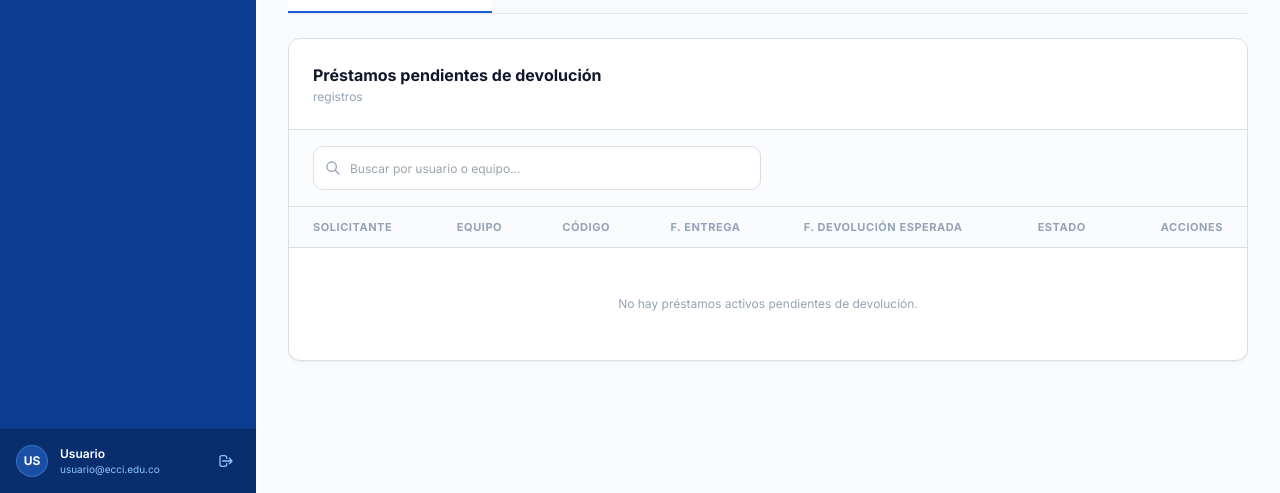
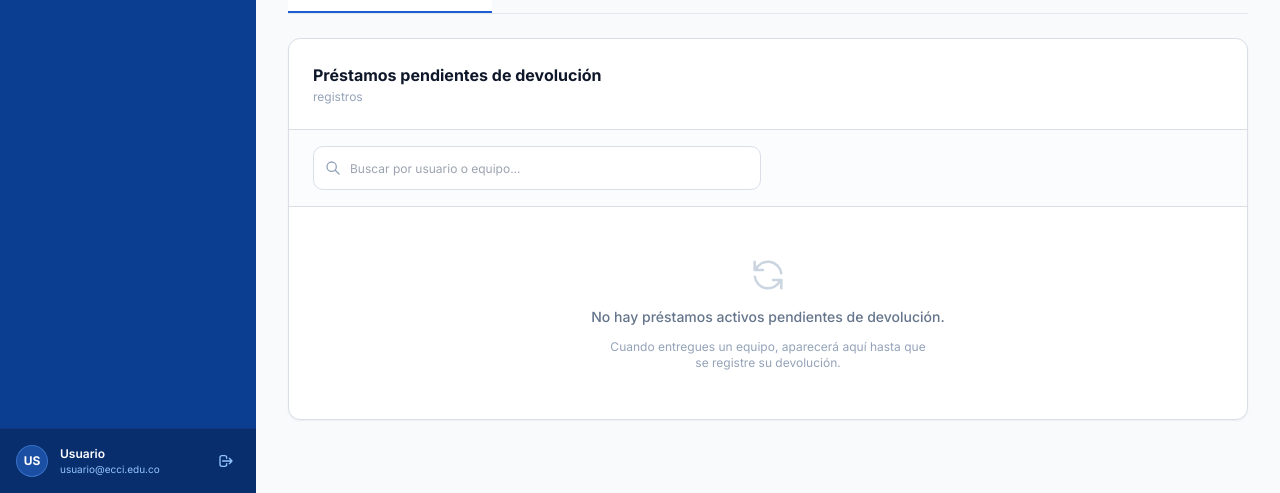
Before and after one commit to danielcleves/prestamos-equipos-ecci-frontend, a Laravel app: template resources/views/prestamos/devoluciones.blade.php in a window 1280 px wide. Shown: the part 307-800 px from the top of the page. Run offline with Laravel 12, Linux system fonts and the light colour scheme; the template is opened without the code that fills it, so the values that code supplies are empty; some libraries are stand-ins or nearby versions.

Commit message:
fix(ux): botones de alta, concordancia del catálogo y estados vacíos (H-13, H-17, H-22)
Causa (EVD-033):
- H-13: «Nuevo equipo» llevaba icono «+» y además el signo en el texto, y
  «Añadir tramo» era el tercer patrón de alta de la app (solo texto).
- H-17: el catálogo decía «1 equipos disponibles para solicitar».
- H-22: Mis préstamos, Devoluciones e Incidencias dejaban el encabezado de la
  tabla encima del estado vacío y el texto se cortaba en móvil; los vacíos de
  Devoluciones e Incidencias eran una sola línea gris, sin icono ni ayuda.

Cambio:
- Equipos: el botón queda como «Nuevo usuario» (icono + texto sin signo).
- Configuración: «Añadir tramo» usa el mismo patrón icono + texto sin signo.
- Catálogo: concordancia «1 equipo disponible» / «N equipos disponibles».
- Los cuatro listados ocultan el thead cuando no hay filas y reutilizan el
  vacío de Mis préstamos (icono, mensaje y ayuda), con el texto sin cortar en
  móvil. En Incidencias también se oculta la pista de «desliza la tabla»
  cuando no hay tabla que deslizar.

Pruebas: 243 pruebas / 897 aserciones en verde; Pint sin cambios. Se conservan
las frases de los vacíos que asertan DevolucionesTest, EntregasTest e
IncidenciasWebTest.

```diff
--- a/resources/views/configuracion/index.blade.php
+++ b/resources/views/configuracion/index.blade.php
@@ -138,8 +138,9 @@
                     <h3 class="text-xs font-bold text-slate-800 uppercase tracking-wider">Escala de mora (RN-04)</h3>
                     <p class="text-[11px] text-slate-400 mt-0.5">Días de retraso → días de sanción. Deja «hasta» vacío para el último tramo (sin tope).</p>
                 </div>
-                <button type="button" @click="agregarTramo()" class="h-9 px-3.5 bg-slate-100 hover:bg-[#0B3D91] hover:text-white text-slate-700 text-xs font-semibold rounded-[10px] transition shrink-0">
-                    + Añadir tramo
+                <button type="button" @click="agregarTramo()" class="h-9 px-3.5 bg-slate-100 hover:bg-[#0B3D91] hover:text-white text-slate-700 text-xs font-semibold rounded-[10px] transition shrink-0 inline-flex items-center gap-1.5">
+                    <svg class="w-3.5 h-3.5" fill="none" stroke="currentColor" viewBox="0 0 24 24"><path stroke-linecap="round" stroke-linejoin="round" stroke-width="2" d="M12 4v16m8-8H4"/></svg>
+                    <span>Añadir tramo</span>
                 </button>
             </div>
 
--- a/resources/views/equipos/catalogo.blade.php
+++ b/resources/views/equipos/catalogo.blade.php
@@ -50,7 +50,8 @@
             <svg class="w-4 h-4" fill="none" stroke="currentColor" viewBox="0 0 24 24"><path stroke-linecap="round" stroke-linejoin="round" stroke-width="2" d="M13 16h-1v-4h-1m1-4h.01M21 12a9 9 0 11-18 0 9 9 0 0118 0z"/></svg>
         </div>
         <div>
-            <span class="font-bold text-[#0B3D91]">{{ $metricas['disponibles'] ?? 0 }} equipos disponibles para solicitar.</span>
+            {{-- H-17: concordancia en singular y plural --}}
+            <span class="font-bold text-[#0B3D91]">{{ $metricas['disponibles'] ?? 0 }} {{ ($metricas['disponibles'] ?? 0) === 1 ? 'equipo disponible' : 'equipos disponibles' }} para solicitar.</span>
             <span class="text-slate-500"> Los equipos marcados como no disponibles pueden consultarse pero no pueden solicitarse.</span>
         </div>
     </div>
--- a/resources/views/equipos/index.blade.php
+++ b/resources/views/equipos/index.blade.php
@@ -110,7 +110,7 @@
             @if($esAdmin ?? false)
                 <a href="{{ route('equipos.create') }}" class="h-12 px-5 bg-[#0B3D91] hover:bg-[#1D5FD0] text-white text-xs font-semibold rounded-[10px] flex items-center gap-2 transition shadow-sm">
                     <svg class="w-4 h-4" fill="none" stroke="currentColor" viewBox="0 0 24 24"><path stroke-linecap="round" stroke-linejoin="round" stroke-width="2" d="M12 4v16m8-8H4"/></svg>
-                    <span>+ Nuevo equipo</span>
+                    <span>Nuevo equipo</span>
                 </a>
             @endif
         </div>
--- a/resources/views/prestamos/devoluciones.blade.php
+++ b/resources/views/prestamos/devoluciones.blade.php
@@ -127,6 +127,8 @@
         {{-- Tabla de Devoluciones Pendientes --}}
         <div class="overflow-x-auto">
             <table class="w-full text-left border-collapse text-xs">
+                {{-- H-22: sin filas no se muestra el encabezado de columnas --}}
+                @if(count($pendientes) > 0)
                 <thead>
                     <tr class="border-b border-[#D9DEE7] text-[11px] font-bold uppercase tracking-wider text-slate-400 bg-slate-50/70">
                         <th class="py-3 px-6">Solicitante</th>
@@ -138,6 +140,7 @@
                         <th class="py-3 px-6 text-right">Acciones</th>
                     </tr>
                 </thead>
+                @endif
                 <tbody class="divide-y divide-slate-100">
                     @forelse($pendientes as $item)
                         @php
@@ -201,8 +204,12 @@
                         </tr>
                     @empty
                         <tr>
-                            <td colspan="7" class="py-12 text-center text-slate-400">
-                                No hay préstamos activos pendientes de devolución.
+                            <td colspan="7" class="px-4 py-12 text-center">
+                                <div class="flex flex-col items-center gap-3 text-slate-400">
+                                    <svg class="w-10 h-10 text-slate-300" fill="none" stroke="currentColor" viewBox="0 0 24 24"><path stroke-linecap="round" stroke-linejoin="round" stroke-width="1.5" d="M4 4v5h.582m15.356 2A8.001 8.001 0 004.582 9m0 0H9m11 11v-5h-.581m0 0a8.003 8.003 0 01-15.357-2m15.357 2H15"/></svg>
+                                    <p class="text-sm font-medium text-slate-500">No hay préstamos activos pendientes de devolución.</p>
+                                    <p class="text-xs text-slate-400 max-w-xs">Cuando entregues un equipo, aparecerá aquí hasta que se registre su devolución.</p>
+                                </div>
                             </td>
                         </tr>
                     @endforelse
@@ -220,6 +227,8 @@
 
         <div class="overflow-x-auto">
             <table class="w-full text-left border-collapse text-xs">
+                {{-- H-22: sin filas no se muestra el encabezado de columnas --}}
+                @if(count($historial) > 0)
                 <thead>
                     <tr class="border-b border-[#D9DEE7] text-[11px] font-bold uppercase tracking-wider text-slate-400 bg-slate-50/70">
                         <th class="py-3 px-6">Solicitante</th>
@@ -230,6 +239,7 @@
                         <th class="py-3 px-6">Estado</th>
                     </tr>
                 </thead>
+                @endif
                 <tbody class="divide-y divide-slate-100">
                     @forelse($historial as $dev)
                         @php
@@ -258,8 +268,12 @@
                         </tr>
                     @empty
                         <tr>
-                            <td colspan="6" class="py-12 text-center text-slate-400">
-                                Aún no hay devoluciones completadas registradas en el historial.
+                            <td colspan="6" class="px-4 py-12 text-center">
+                                <div class="flex flex-col items-center gap-3 text-slate-400">
+                                    <svg class="w-10 h-10 text-slate-300" fill="none" stroke="currentColor" viewBox="0 0 24 24"><path stroke-linecap="round" stroke-linejoin="round" stroke-width="1.5" d="M5 13l4 4L19 7"/></svg>
+                                    <p class="text-sm font-medium text-slate-500">Aún no hay devoluciones completadas registradas en el historial.</p>
+                                    <p class="text-xs text-slate-400 max-w-xs">Cuando registres la devolución de un equipo, quedará listada aquí.</p>
+                                </div>
                             </td>
                         </tr>
                     @endforelse
```
Also changed, not shown: resources/views/incidencias/index.blade.php (+11 -2 lines), resources/views/prestamos/mis-activos.blade.php (+5 -2 lines).
